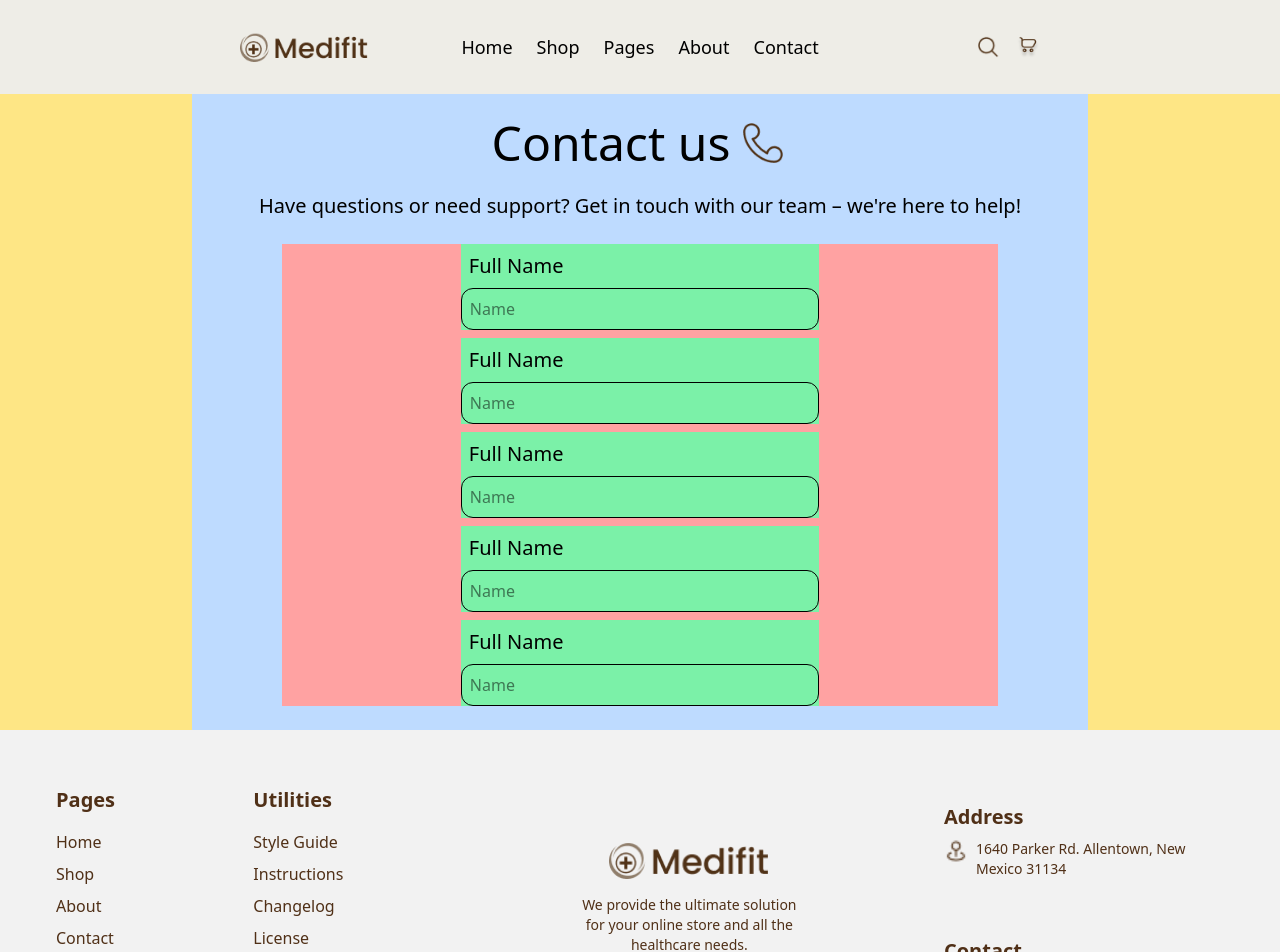
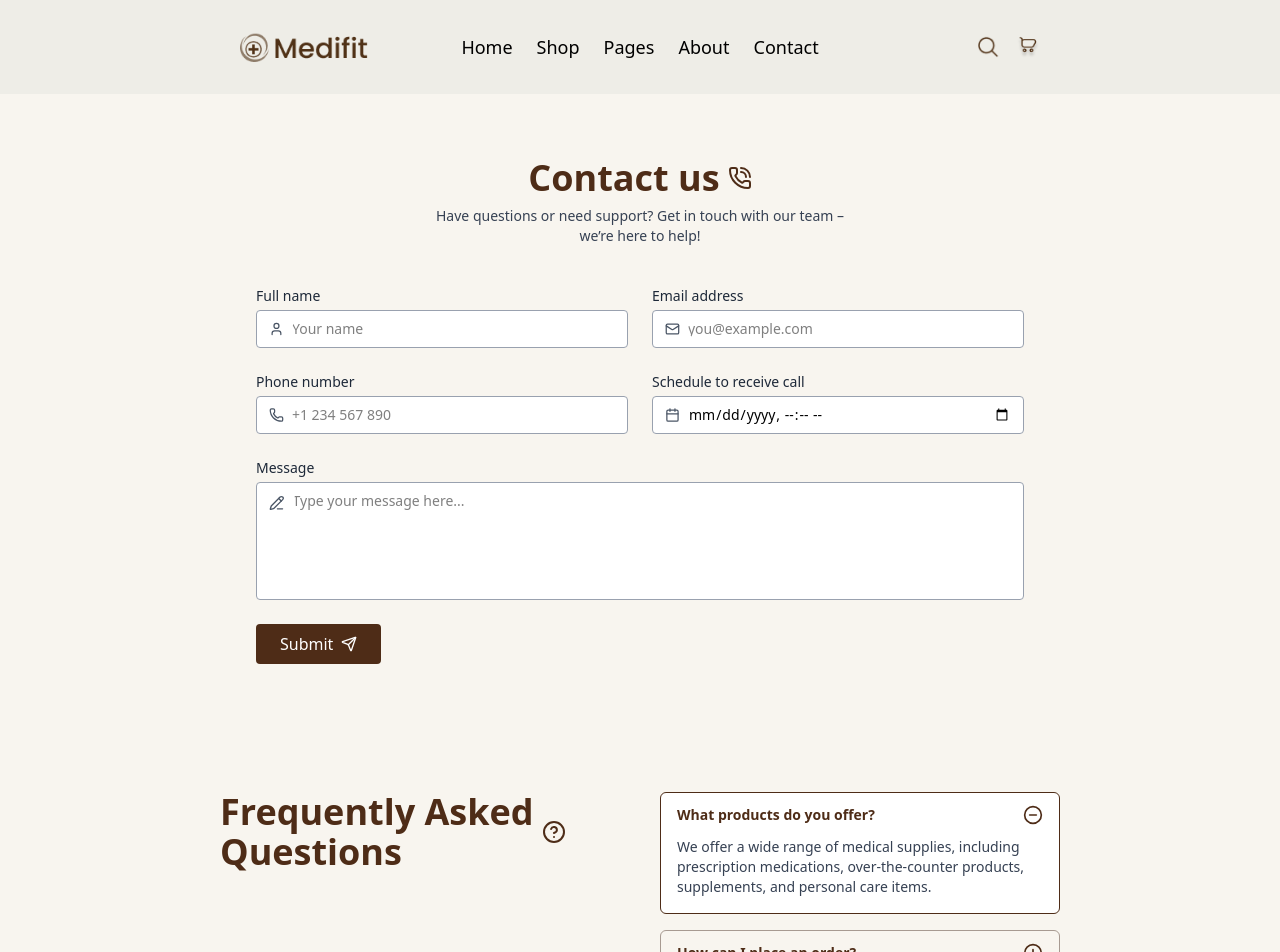
Before and after one commit to MuhammadBasit001/Medifit, a React (Vite) app: page /Contact in a window 1280 px wide. Shown: the top 952 px of the page. Built offline with nearby package versions, Linux system fonts and the light colour scheme.

Commit message:
small change

```diff
--- a/src/Components/Contact/Contact.jsx
+++ b/src/Components/Contact/Contact.jsx
@@ -1,11 +1,13 @@
 import React from 'react'
 import ContactUs from './ContactUS'
+import FAQSection from './FaqSection'
 
 const Contact = () => {
   return (
    <section>
     <div>
         <ContactUs />
+        <FAQSection />
     </div>
    </section>
   )
--- a/src/Components/Contact/ContactUs.jsx
+++ b/src/Components/Contact/ContactUs.jsx
@@ -1,46 +1,105 @@
-import React from 'react'
-import phone from '../Contact/imagesContact/phone.png'
+import React from 'react';
+import { User, Mail, Phone, Calendar, PencilLine, Send, PhoneCall } from 'lucide-react';
 
-const ContactUs = () => {
+const ContactUsForm = () => {
   return (
-    <section className='w-full bg-amber-200 flex justify-center item'>
+    <section className="bg-[#f8f5ef]  py-16 px-4 md:px-10">
+      <div className="max-w-3xl mx-auto text-center mb-10">
+        <h1 className="text-4xl font-bold text-[#4e2c17] flex justify-center items-center gap-2">
+          Contact us <PhoneCall className="w-6 h-6" />
+        </h1>
+        <p className="text-gray-700 text-sm mt-2">
+          Have questions or need support? Get in touch with our team – <br/> we’re here to help!
+        </p>
+      </div>
 
-        <div className='w-[70%] bg-blue-200 flex flex-col justify-center items-center'>
-            <div className='flex justify-center items-center flex-col '>
-                <div className='flex justify-center items-center gap-2 my-6'>
-                    <h3 className='text-5xl'>Contact us</h3>
-                    <img src={phone} alt=""  className='w-[50px] h-[50px]'/>
-                </div>
-                <div>
-                    <p className='text-xl'>Have questions or need support? Get in touch with our team – we're here to help!</p>
-                </div>
+      <form className="max-w-3xl mx-auto space-y-6" onSubmit={(e) => e.preventDefault()}>
+        <div className="grid grid-cols-1 md:grid-cols-2 gap-6">
+          <div className="flex flex-col">
+            <label htmlFor="fullName" className="text-sm font-medium text-gray-800 mb-1">Full name</label>
+            <div className="flex items-center border border-gray-400 rounded px-3 py-2 bg-white">
+              <User className="w-4 h-4 mr-2 text-gray-600" />
+              <input
+                type="text"
+                id="fullName"
+                name="fullName"
+                placeholder="Your name"
+                required
+                className="w-full rounded-xl outline-none text-sm bg-transparent"
+              />
             </div>
-            <div className='w-[80%] flex flex-wrap justify-center items-center bg-red-300 my-6 gap-2'>
-                <div className='flex flex-col w-1/2 bg-green-300'>
-                    <p className='text-xl p-2'>Full Name</p>
-                    <input type="text" placeholder='Name'  className='border p-2 rounded-xl'/>
-                </div>
-                <div className='flex flex-col w-1/2 bg-green-300'>
-                    <p className='text-xl p-2'>Full Name</p>
-                    <input type="text" placeholder='Name'  className='border p-2 rounded-xl'/>
-                </div>
-                <div className='flex flex-col w-1/2 bg-green-300'>
-                    <p className='text-xl p-2'>Full Name</p>
-                    <input type="text" placeholder='Name'  className='border p-2 rounded-xl'/>
-                </div>
-                <div className='flex flex-col w-1/2 bg-green-300'>
-                    <p className='text-xl p-2'>Full Name</p>
-                    <input type="text" placeholder='Name'  className='border p-2 rounded-xl'/>
-                </div>
-                <div className='flex flex-col w-1/2 bg-green-300'>
-                    <p className='text-xl p-2'>Full Name</p>
-                    <input type="text" placeholder='Name'  className='border p-2 rounded-xl'/>
-                </div>
+          </div>
 
+          <div className="flex flex-col">
+            <label htmlFor="email" className="text-sm font-medium text-gray-800 mb-1">Email address</label>
+            <div className="flex items-center border border-gray-400 rounded px-3 py-2 bg-white">
+              <Mail className="w-4 h-4 mr-2 text-gray-600" />
+              <input
+                type="email"
+                id="email"
+                name="email"
+                placeholder="you@example.com"
+                required
+                className="w-full rounded-xl outline-none text-sm bg-transparent"
+              />
             </div>
+          </div>
+
+          <div className="flex flex-col">
+            <label htmlFor="phone" className="text-sm font-medium text-gray-800 mb-1">Phone number</label>
+            <div className="flex items-center border border-gray-400 rounded px-3 py-2 bg-white">
+              <Phone className="w-4 h-4 mr-2 text-gray-600" />
+              <input
+                type="tel"
+                id="phone"
+                name="phone"
+                placeholder="+1 234 567 890"
+                required
+                className="w-full rounded-xl outline-none text-sm bg-transparent"
+              />
+            </div>
+          </div>
+
+          <div className="flex flex-col">
+            <label htmlFor="schedule" className="text-sm font-medium text-gray-800 mb-1">Schedule to receive call</label>
+            <div className="flex items-center border border-gray-400 rounded px-3 py-2 bg-white">
+              <Calendar className="w-4 h-4 mr-2 text-gray-600" />
+              <input
+                type="datetime-local"
+                id="schedule"
+                name="schedule"
+                className="w-full rounded-xl outline-none text-sm bg-transparent"
+              />
+            </div>
+          </div>
         </div>
+
+        <div className="flex flex-col">
+          <label htmlFor="message" className="text-sm font-medium text-gray-800 mb-1">Message</label>
+          <div className="flex items-start border border-gray-400 rounded px-3 py-2 bg-white">
+            <PencilLine className="w-4 h-4 mr-2 mt-1 text-gray-600" />
+            <textarea
+              id="message"
+              name="message"
+              rows="5"
+              placeholder="Type your message here..."
+              required
+              className="w-full rounded-xl outline-none text-sm bg-transparent resize-none"
+            />
+          </div>
+        </div>
+
+        <div className="text-left">
+          <button
+            type="submit"
+            className="bg-[#4e2c17] text-white px-6 py-2 rounded flex items-center gap-2 hover:bg-[#3d2412] transition-all"
+          >
+            Submit <Send className="w-4 h-4" />
+          </button>
+        </div>
+      </form>
     </section>
-  )
-}
+  );
+};
 
-export default ContactUs
+export default ContactUsForm;
--- /dev/null
+++ b/src/Components/Contact/FAQSection.jsx
@@ -0,0 +1,85 @@
+import React, { useState } from 'react';
+import {
+  PlusCircle,
+  MinusCircle,
+  HelpCircle,
+} from 'lucide-react';
+
+const faqs = [
+  {
+    question: 'What products do you offer?',
+    answer:
+      'We offer a wide range of medical supplies, including prescription medications, over-the-counter products, supplements, and personal care items.',
+  },
+  {
+    question: 'How can I place an order?',
+    answer:
+      'You can place an order through our website or mobile app. Simply browse products, add them to your cart, and proceed to checkout.',
+  },
+  {
+    question: 'Do you provide home delivery?',
+    answer:
+      'Yes, we offer fast and reliable home delivery for all eligible products within our service areas.',
+  },
+  {
+    question: 'Can I return or exchange products?',
+    answer:
+      'Returns or exchanges are accepted within 14 days of purchase, provided the items are unopened and in original condition.',
+  },
+];
+
+const FAQSection = () => {
+  const [activeIndex, setActiveIndex] = useState(0);
+
+  const toggleFAQ = (index) => {
+    setActiveIndex(index === activeIndex ? null : index);
+  };
+
+  return (
+    <section className="bg-[#f8f5ef] w-full py-16 px-4 md:px-10">
+      <div className="max-w-[70%] mx-auto grid md:grid-cols-2 gap-10">
+        {/* Left: Heading */}
+        <div>
+          <h2 className="text-3xl md:text-4xl font-bold text-[#4e2c17] flex items-center gap-2">
+            Frequently Asked <br className="hidden md:block" /> Questions
+            <HelpCircle className="w-6 h-6 text-[#4e2c17]" />
+          </h2>
+        </div>
+
+        {/* Right: Accordion */}
+        <div className="space-y-4">
+          {faqs.map((faq, index) => {
+            const isOpen = index === activeIndex;
+            return (
+              <div
+                key={index}
+                className={`border rounded-md ${
+                  isOpen ? 'bg-white border-[#4e2c17]' : 'bg-transparent border-[#a79a91]'
+                } transition-all`}
+              >
+                <button
+                  onClick={() => toggleFAQ(index)}
+                  className="w-full flex justify-between items-center px-4 py-3 text-left text-sm font-semibold text-[#4e2c17]"
+                >
+                  {faq.question}
+                  {isOpen ? (
+                    <MinusCircle className="w-5 h-5" />
+                  ) : (
+                    <PlusCircle className="w-5 h-5" />
+                  )}
+                </button>
+                {isOpen && (
+                  <div className="px-4 pb-4 text-sm text-gray-700">
+                    {faq.answer}
+                  </div>
+                )}
+              </div>
+            );
+          })}
+        </div>
+      </div>
+    </section>
+  );
+};
+
+export default FAQSection;
```
